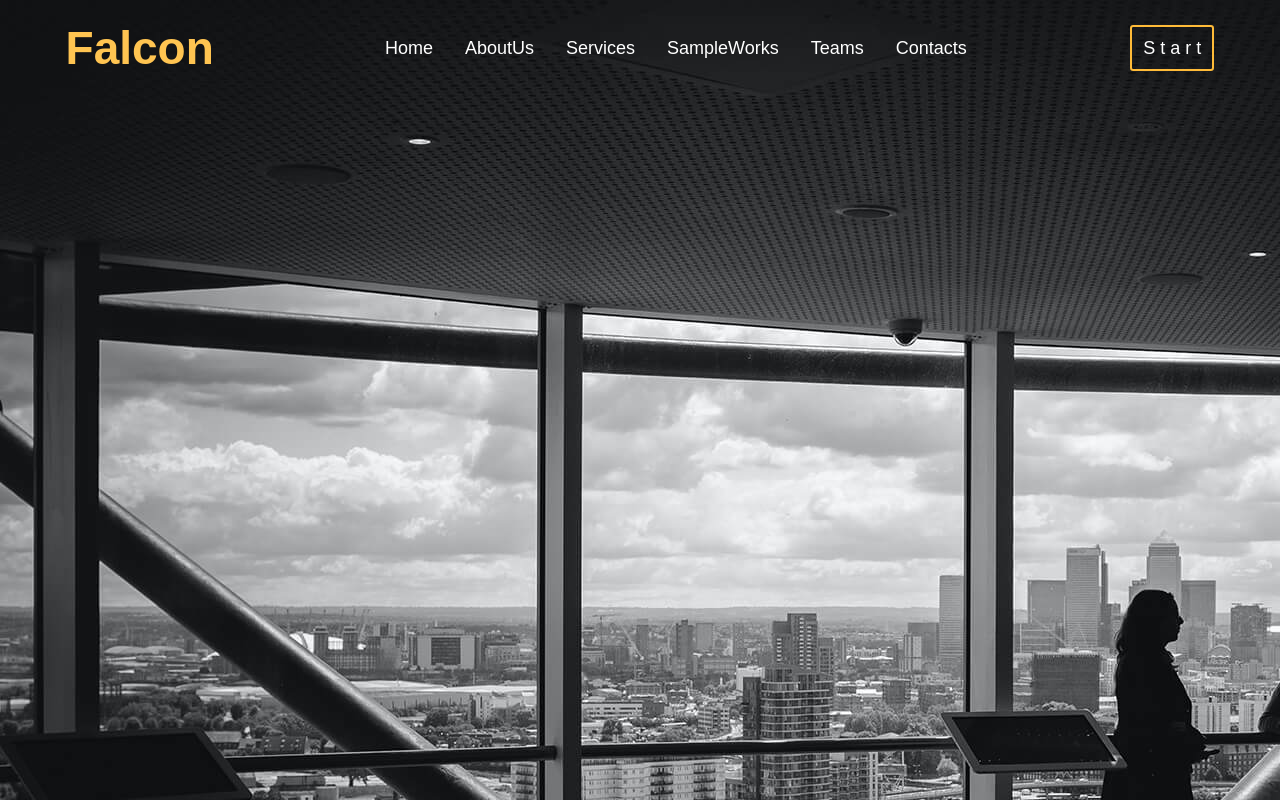
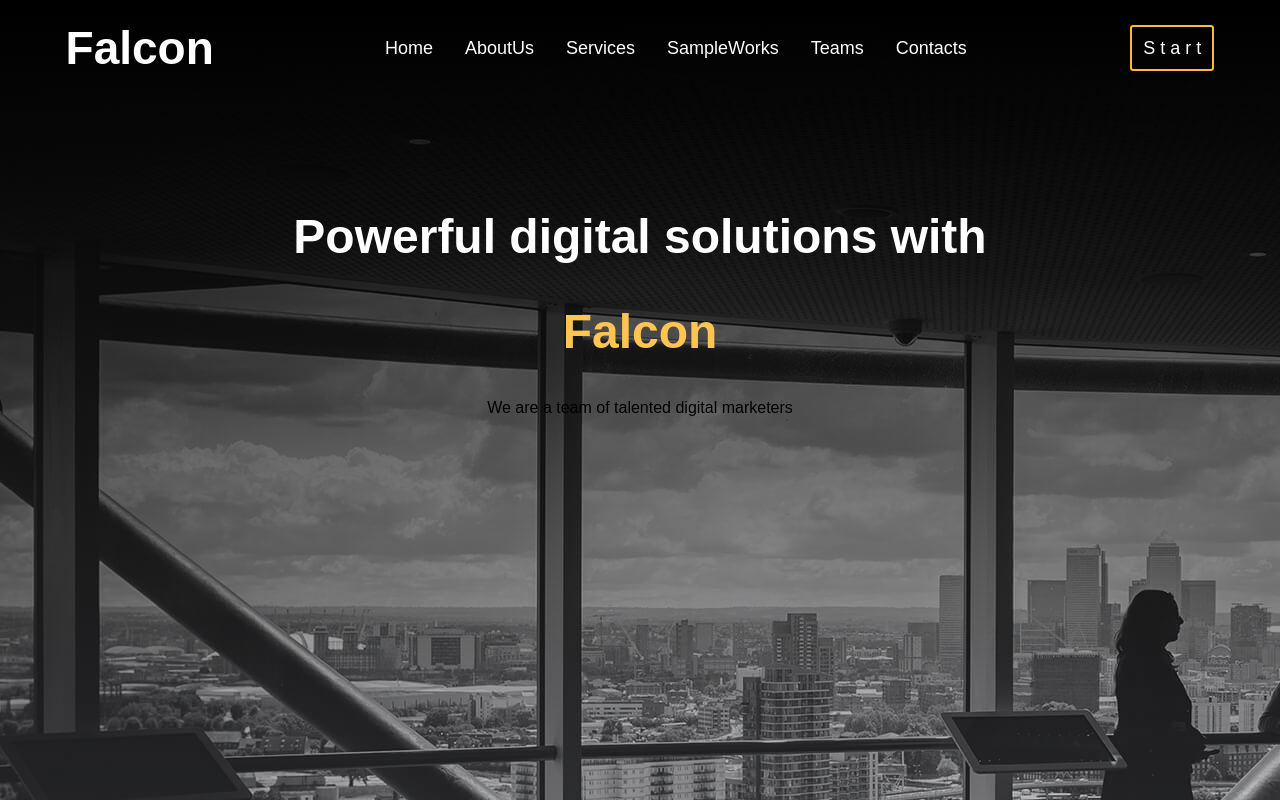
Before and after one commit to ghasemizade/react-template-static, a React (Create React App) app: page / in a window 1280 px wide. Built offline with nearby package versions, Linux system fonts and the light colour scheme.

Commit message:
update main content header

```diff
--- a/src/Components/Header/Header.css
+++ b/src/Components/Header/Header.css
@@ -3,7 +3,7 @@
 }
 .header-section{
     min-height: 100vh;
-    background-image: url('../../../public/hero-bg.jpg');
+    background-image: linear-gradient(to bottom, #000, #4d4c4c4f),  url('../../../public/hero-bg.jpg');
 }
 
 /* NavBar design */
@@ -14,8 +14,17 @@
 }
 .logo a{
     text-decoration: none;
-    color: #FFC451;
+    color: #fff;
     font-size: 46px;
+    transition: .5s;
+}
+.logo a:hover{
+    background-image: linear-gradient(45deg, #FFBB38, #fff);
+    background-size: 100%;
+    -webkit-background-clip: text;
+    -moz-background-clip: text;
+    -webkit-text-fill-color: transparent;
+    -moz-text-fill-color: transparent;
 }
 .nav-items{
     display: flex;
@@ -57,3 +66,16 @@
         visibility: hidden;
     }
 }
+/* main content */
+.MainContentHeader{
+    text-align: center;
+}
+.title-header{
+    font-size: 3rem;
+    color: #fff;
+    margin-top: 7rem;
+}
+.company-name-header{
+    font-size: 3rem;
+    color: #FFC451;
+}
--- a/src/Components/Header/Header.js
+++ b/src/Components/Header/Header.js
@@ -1,12 +1,14 @@
 import React from 'react'
 import NavBar from './NavBar'
 import './Header.css'
+import MainContentHeader from './MainContentHeader'
 
 
 function Header() {
   return (
     <div className='header-section'>
         <NavBar/>
+        <MainContentHeader/>
     </div>
   )
 }
--- a/src/Components/Header/MainContentHeader.js
+++ b/src/Components/Header/MainContentHeader.js
@@ -0,0 +1,14 @@
+import React from 'react'
+import './Header.css'
+
+function MainContentHeader() {
+  return (
+    <div className='MainContentHeader'>
+        <h1 className='title-header'>Powerful digital solutions with</h1>
+        <h2 className='company-name-header'>Falcon</h2>
+        <p className='description-header'>We are a team of talented digital marketers</p>
+    </div>
+  )
+}
+
+export default MainContentHeader
```
